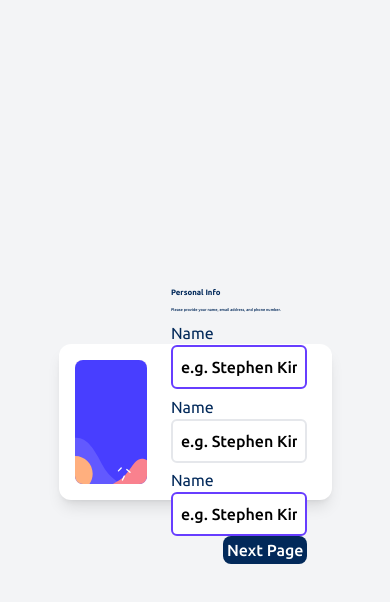
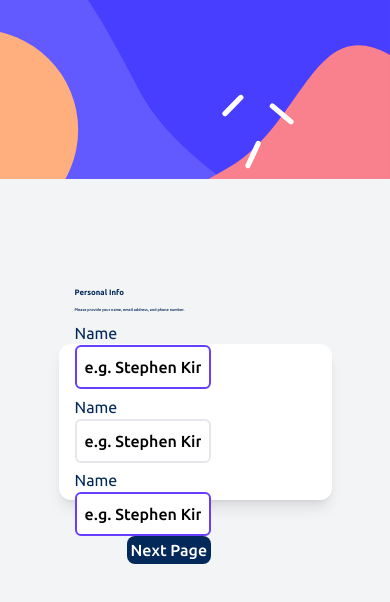
Before and after one commit to Aztarok/multistepform, a Next.js app: page / in a window 390 px wide. Shown: the top 602 px of the page. Built offline with nearby package versions, Linux system fonts and the light colour scheme.

Commit message:
Working on mobile view

```diff
--- a/src/app/globals.css
+++ b/src/app/globals.css
@@ -42,3 +42,15 @@ body {
     border: 2px solid transparent;
     outline: none;
 }
+
+
+  /* First <img> element (bg-sidebar-desktop.svg) */
+  .content-area {
+    position: relative;
+    z-index: 2; /* Ensure it's above the second <div> */
+  }
+
+/* Second <img> element (bg-sidebar-mobile.svg) */
+.content-background {
+    z-index: 1; /* Set z-index to ensure it's behind the second <div> */
+}
--- a/src/components/MainPage.js
+++ b/src/components/MainPage.js
@@ -1,6 +1,6 @@
 "use client";
 
-import { ubuntu } from '@/app/fonts'
+import { ubuntu } from '@/app/fonts';
 import FirstStep from "./FirstStep";
 import SecondStep from "./SecondStep";
 import ThirdStep from "./ThirdStep";
@@ -26,12 +26,18 @@ const MainPage = () => {
     }
 
     return (
+
         <div className={`${ubuntu.className} flex items-center justify-center min-h-screen bg-gray-100`}>
-            <div className="flex gap-[10%] p-4 bg-white rounded-xl shadow-lg w-[70vw] h-[40vw]">
-                <div className="flex w-[30%] h-[100%] bg-red-50 rounded-md">
-                    <img src="./bg-sidebar-desktop.svg" alt="image for steps" className="object-cover w-full h-full rounded-lg" />
+            <div className="flex md:w-[30%] md:h-[100%] bg-red-50 md:rounded-xl overflow-hidden absolute top-0 left-0 rounded-none w-full sm:h-[40vw] bg-transparent">
+                    <img src="./bg-sidebar-desktop.svg" alt="image for steps" className="hidden object-cover rounded-lg" />
+                    <img src="./bg-sidebar-mobile.svg" alt="image for steps" className="relative object-cover w-full sm:block content-background" />
+
                 </div>
-                <div className={`${ubuntu.className} flex flex-col flex-1  max-w-[35vw] min-h-[35vw] self-center`}>
+            <div className="flex gap-[10%] p-4 bg-white rounded-xl shadow-lg w-[70vw] h-[40vw] content-area">
+                <div className="flex md:w-[30%] md:h-[100%] bg-red-50 md:rounded-xl overflow-hidden absolute top-0 left-0 rounded-none w-full bg-transparent">
+                    <img src="./bg-sidebar-desktop.svg" alt="image for steps" className="hidden object-cover rounded-lg" />
+                </div>
+                <div className={`${ubuntu.className} flex flex-col flex-1 max-w-[35vw] min-h-[35vw] self-center `}>
                     {change === 1 ? <FirstStep /> : null}
                     {change === 2 ? <SecondStep /> : null}
                     {change === 3 ? <ThirdStep /> : null}
```
Also changed, not shown: public/bg-sidebar-mobile.svg (added).
